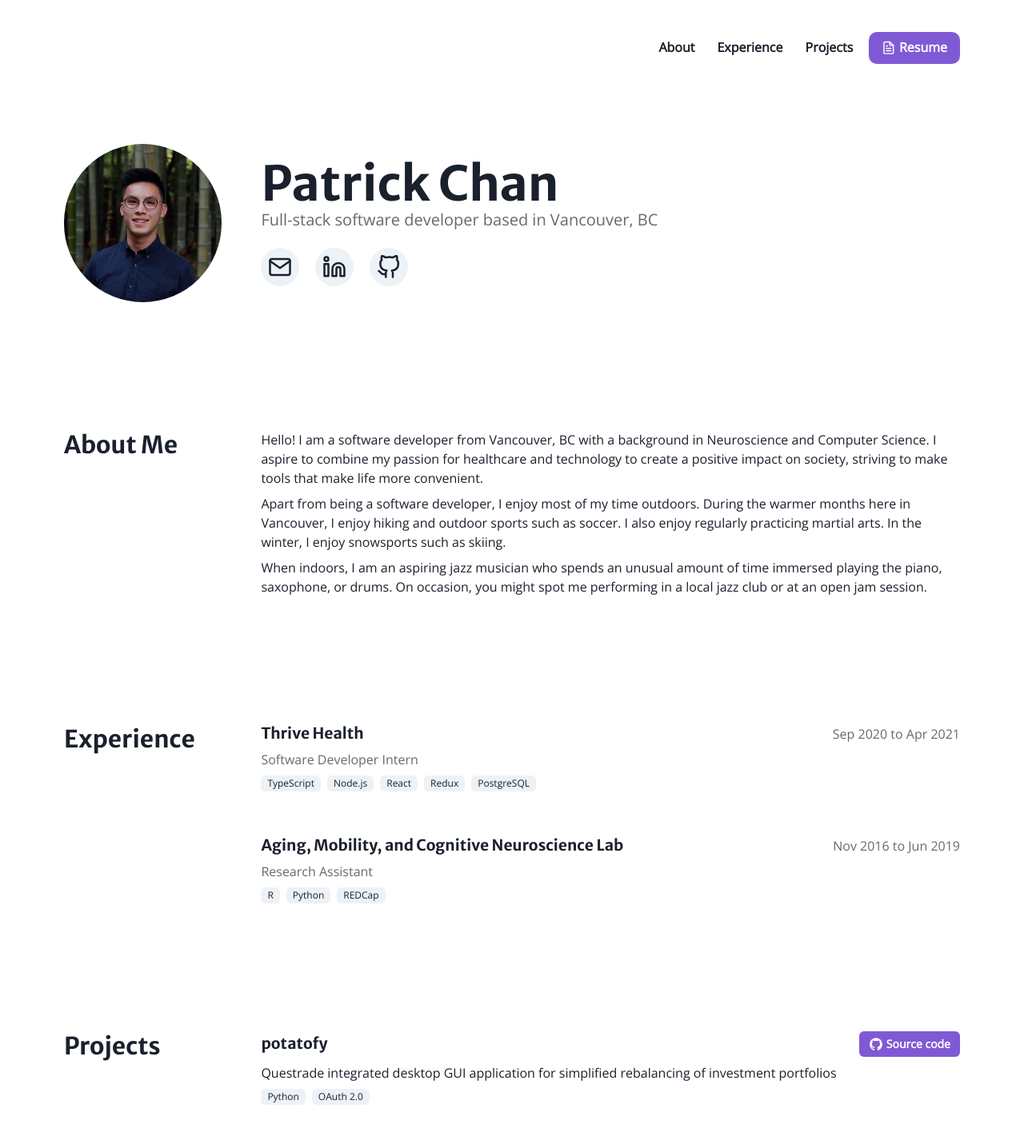
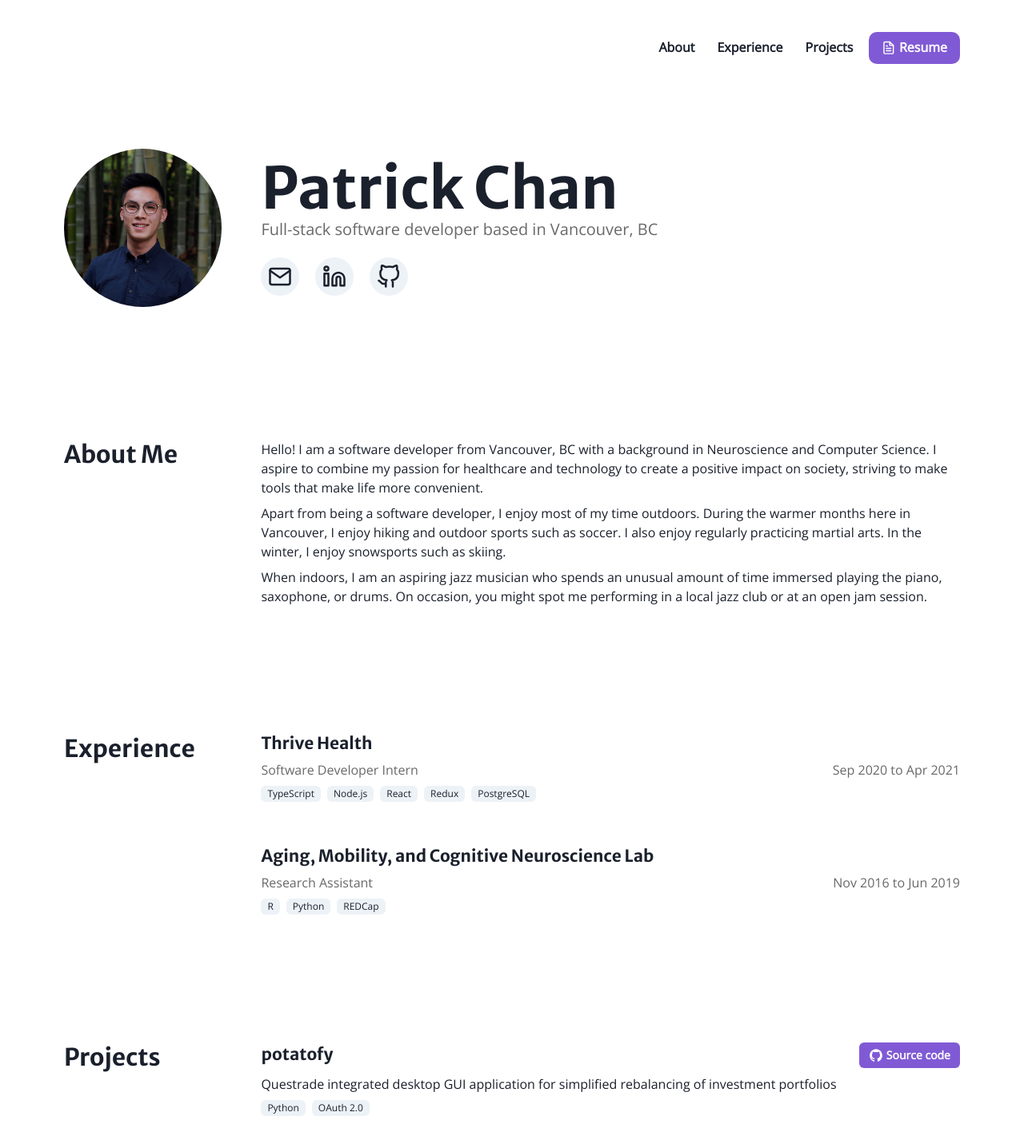
Before and after one commit to patchan/patchan.dev, a Next.js app: page / in a window 1280 px wide. Shown: the top 1436 px of the page at 80% size. Built offline with nearby package versions, Linux system fonts and the light colour scheme.

Commit message:
change spacing

```diff
--- a/components/Position.tsx
+++ b/components/Position.tsx
@@ -14,16 +14,17 @@ const Position: React.FC<PositionProps> = ({ company, link, title, dates, tech }
 
   return (
     <Stack w='100%'>
+      <Heading as='h3' fontSize='1.3em' fontFamily='Merriweather Sans'>
+        <Link href={link}>
+          {company}
+        </Link>
+      </Heading>
       <Stack direction='row' wrap='wrap' align='center' spacing={0}>
-        <Heading as='h3' fontSize='1.2em' fontFamily='Merriweather Sans'>
-          <Link href={link}>
-            {company}
-          </Link>
-        </Heading>
+        <Text size='sm' color={theme.colors.text.secondary}>{title}</Text>
         <Spacer />
         <Text color={theme.colors.text.secondary}>{`${dates.start} to ${dates.end}`}</Text>
       </Stack>
-      <Text size='sm' color={theme.colors.text.secondary}>{title}</Text>
+
       <Stack aria-label='technologies used' direction='row' wrap='wrap'>
         {tech?.map((tag) => <Tag key={tag} size='sm'>{tag}</Tag>)}
       </Stack>
--- a/components/Project.tsx
+++ b/components/Project.tsx
@@ -13,7 +13,7 @@ const Project: React.FC<ProjectProps> = ({ title, link, tech, description }) =>
   return (
     <Stack w='100%'>
       <Stack direction='row' align='center'>
-        <Heading as='h3' fontSize='1.2em' fontFamily='Merriweather Sans'>{title}</Heading>
+        <Heading as='h3' fontSize='1.3em' fontFamily='Merriweather Sans'>{title}</Heading>
         <Spacer />
         <Button
           as='a'
--- a/components/layouts/Profile.tsx
+++ b/components/layouts/Profile.tsx
@@ -15,7 +15,7 @@ const Profile: React.FC<ProfileProps> = ({ profileImage, name, description, cont
   return (
     <SubSection id='profile'>
       <Flex align='center' justify='flex-start' wrap='wrap'>
-        <Box w={{ base: '200px', md: '200px', lg: '22%'}} h='100%' py={5}>
+        <Box w={{ base: '200px', md: '200px', lg: '22%'}} h='100%'>
           <Image
             w='80%'
             maxW='200px'
@@ -26,7 +26,7 @@ const Profile: React.FC<ProfileProps> = ({ profileImage, name, description, cont
         </Box>
         <Box w={{ base: '100%', md: '70%'}} h='100%' py={10}>
           <Flex direction='column'>
-            <Heading as='h1' size='3xl' fontFamily='Merriweather Sans'>
+            <Heading as='h1' size='4xl' fontFamily='Merriweather Sans'>
               {name}
             </Heading>
             <Text fontSize='xl' color={theme.colors.text.secondary}>
```
